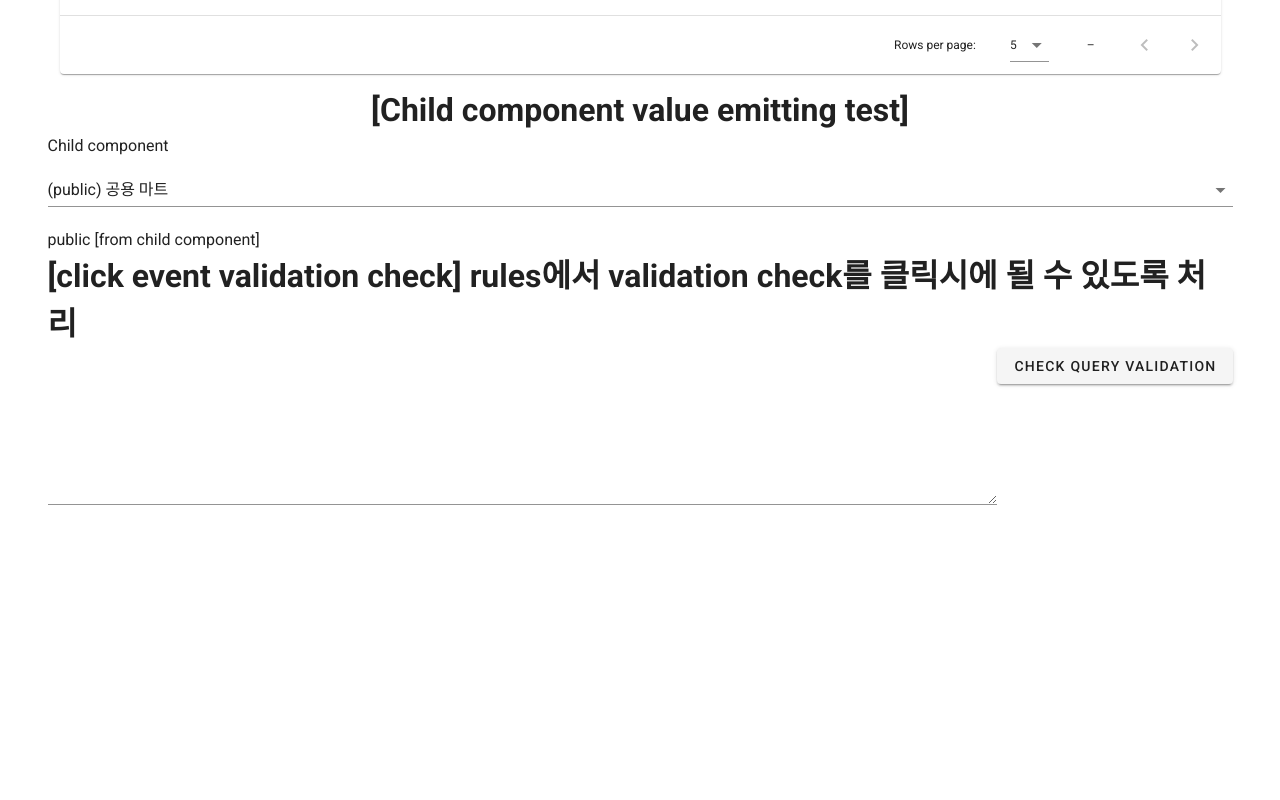
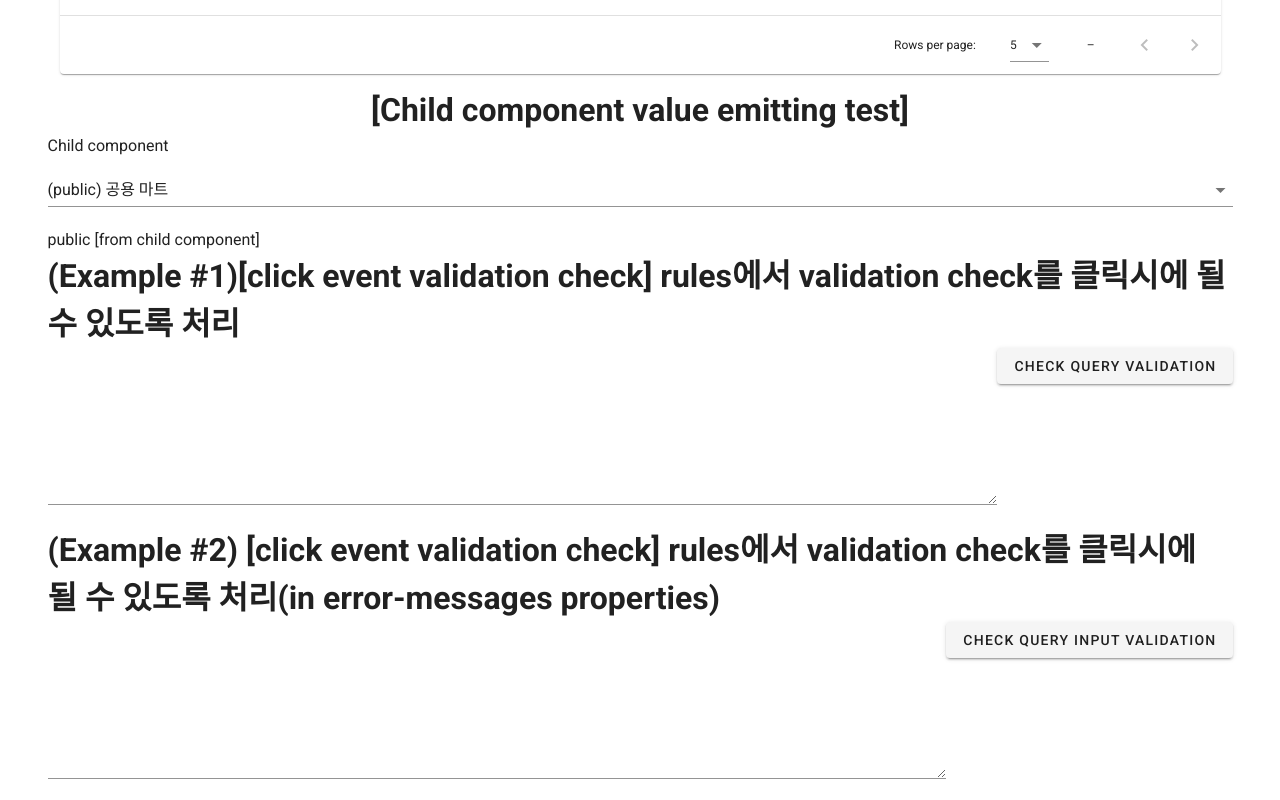
Before and after one commit to LeeHyungi0622/vue-practice-repo, a Vue app: page / in a window 1280 px wide. Shown: the part 549-1349 px from the top of the page. Before the commit the page ends 1075 px from the top, so only its background shows below. Built offline with nearby package versions, Linux system fonts and the light colour scheme; no server answers.

Commit message:
feat: 버튼 클릭시 예외처리 될 수 있도록 EVENT METHOD 작성

```diff
--- a/src/App.vue
+++ b/src/App.vue
@@ -62,7 +62,7 @@
       {{ updatedValueFromChild }}
     </v-row>
     <v-row>
-    <h1>[click event validation check] rules에서 validation check를 클릭시에 될 수 있도록 처리</h1>
+      <h1>(Example #1)[click event validation check] rules에서 validation check를 클릭시에 될 수 있도록 처리</h1>
     </v-row>
     <v-row>
       <v-textarea
@@ -73,6 +73,19 @@
       <v-btn
         @click="checkValidation"
       >check query validation</v-btn>
+    </v-row>
+    <v-row>
+      <h1>(Example #2) [click event validation check] rules에서 validation check를 클릭시에 될 수 있도록 처리(in error-messages properties)</h1>
+    </v-row>
+    <v-row>
+      <v-textarea
+        v-model="queryInputStatement"
+        ref="queryInputTextArea"
+        :error-messages="errors"
+      ></v-textarea>
+      <v-btn
+        @click="checkInputValidation"
+      >check query input validation</v-btn>
     </v-row>
   </v-container>
 </v-app>
@@ -92,6 +105,8 @@ export default {
     this.checkExistenceOfEmployee();
   },
   data: () => ({
+    errors: [],
+    queryInputStatement: '',
     queryStatement: '',
     searchValue: '',
     headers: [
@@ -143,6 +158,21 @@ export default {
       //     alert('sumitted');
       //   }
       // })
+    },
+    asyncProcess: function() {
+      this.$axios.get('http://localhost:8080/employee')
+        .then(response => {
+          console.log('CHECK RESPONSE MESSAGE : ', response);
+        })
+        .catch(error => {
+          console.log('CHECK ERROR MESSAGE : ', error);
+        });
+    },
+    checkInputValidation: function() {
+      this.errors = [
+        (val)=> !!val || '필수 입력 입니다.',
+        this.asyncProcess()
+      ]
     },
     updateValueFromChildFunc: function(val) {
       console.log('[called] updateValueFromChildFunc');
```
Lines whose indentation alone changed are shown as unchanged.
